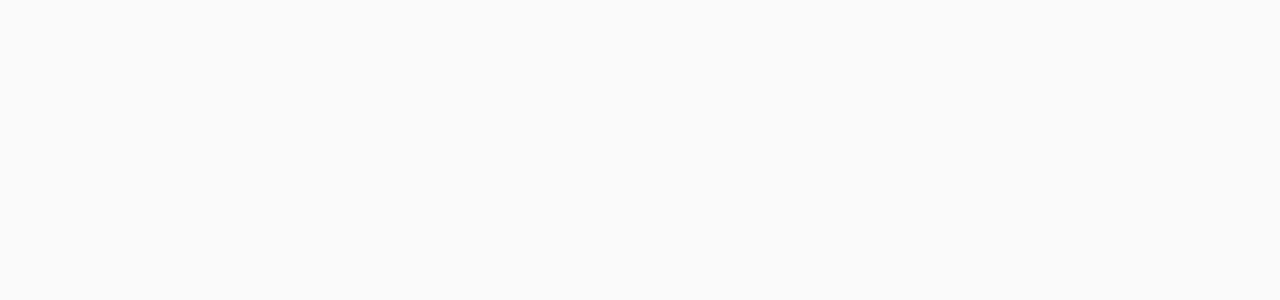
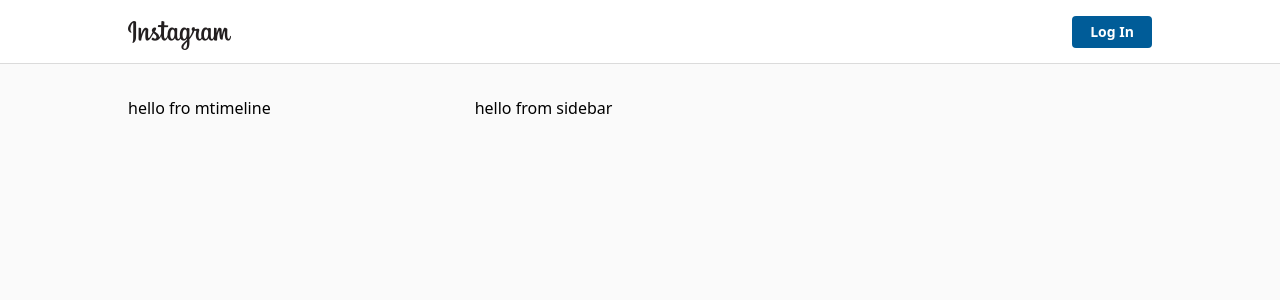
Before and after one commit to Antonio0512/Clonestagram, a React (Create React App) app in the folder frontend/: page / in a window 1280 px wide. Shown: the top 300 px of the page. Built offline with nearby package versions, Linux system fonts and the light colour scheme.

Commit message:
Adding new features - Adding Profile serializer - Adding Header.js component - Adding user and token functionality with the useLocalStorage hook

```diff
--- a/frontend/src/components/Header.js
+++ b/frontend/src/components/Header.js
@@ -1,5 +1,106 @@
-import { useLocalStorage } from "../hooks/useLocalStorage";
+import { useContext } from "react";
+import { UserContext } from "../contexts/userContext";
+import { Link, useNavigate } from "react-router-dom";
+import { DASHBOARD, REGISTER, LOGIN } from "../helpers/routes";
 
 export const Header = () => {
+    const navigate = useNavigate();
 
+    const { user, userLogout, isAuthenticated } = useContext(UserContext);
+
+    const handleLogout = () => {
+        userLogout();
+        navigate("/login");
+    };
+
+    return (
+        <header className="h-16 bg-white border-b border-gray-primary mb-8">
+            <div className="container mx-auto max-w-screen-lg h-full">
+                <div className="flex justify-between h-full">
+                    <div className="text-gray-700 text-center flex items-center align-items cursor-pointer">
+                        <h1 className="flex justify-center w-full">
+                            <Link to={DASHBOARD}>
+                                <img
+                                    src="/images/logo.png"
+                                    alt="Clonestagram"
+                                    className="mt-2 w-6/12"
+                                />
+                            </Link>
+                        </h1>
+                    </div>
+                    <div className="text-gray-700 text-center flex items-center align-items">
+                        {isAuthenticated ? (
+                            <>
+                                <Link to={DASHBOARD} aria-label="Dashboard">
+                                    <svg
+                                        className="w-8 mr-6 text-black-light cursor-pointer"
+                                        xmlns="http://www.w3.org/2000/svg"
+                                        fill="none"
+                                        viewBox="0 0 24 24"
+                                        stroke="currentColor"
+                                    >
+                                        <path
+                                            strokeLinecap="round"
+                                            strokeLinejoin="round"
+                                            strokeWidth={2}
+                                            d="M3 12l2-2m0 0l7-7 7 7M5 10v10a1 1 0 001 1h3m10-11l2 2m-2-2v10a1 1 0 01-1 1h-3m-6 0a1 1 0 001-1v-4a1 1 0 011-1h2a1 1 0 011 1v4a1 1 0 001 1m-6 0h6"
+                                        />
+                                    </svg>
+                                </Link>
+
+                                <button
+                                    type="button"
+                                    title="Sign Out"
+                                    onClick={() => {
+                                        handleLogout();
+                                    }}
+                                >
+                                    <svg
+                                        className="w-8 mr-6 text-black-light cursor-pointer"
+                                        xmlns="http://www.w3.org/2000/svg"
+                                        fill="none"
+                                        viewBox="0 0 24 24"
+                                        stroke="currentColor"
+                                    >
+                                        <path
+                                            strokeLinecap="round"
+                                            strokeLinejoin="round"
+                                            strokeWidth={2}
+                                            d="M17 16l4-4m0 0l-4-4m4 4H7m6 4v1a3 3 0 01-3 3H6a3 3 0 01-3-3V7a3 3 0 013-3h4a3 3 0 013 3v1"
+                                        />
+                                    </svg>
+                                </button>
+                                {/* {user && (
+                                    <div className="flex items-center cursor-pointer">
+                                        <Link to={`/p/${user?.username}`}>
+                                            <img
+                                                className="rounded-full h-8 w-8 flex"
+                                                src={`/images/avatars/${user?.username}.jpg`}
+                                                alt={`${user?.username} profile`}
+                                                onError={(e) => {
+                                                    e.target.src =
+                                                        DEFAULT_IMAGE_PATH;
+                                                }}
+                                            />
+                                        </Link>
+                                    </div>
+                                )} */}
+                            </>
+                        ) : (
+                            <>
+                                <Link to={LOGIN}>
+                                    <button
+                                        type="button"
+                                        className="bg-blue-medium font-bold text-sm rounded text-white w-20 h-8"
+                                    >
+                                        Log In
+                                    </button>
+                                </Link>
+                            </>
+                        )}
+                    </div>
+                </div>
+            </div>
+        </header>
+    );
 };
--- a/frontend/src/components/Sidebar.js
+++ b/frontend/src/components/Sidebar.js
@@ -1,3 +1,3 @@
 export const Sidebar = () => {
-
+    return <p>hello from sidebar</p>;
 };
--- a/frontend/src/components/Timeline.js
+++ b/frontend/src/components/Timeline.js
@@ -1,3 +1,5 @@
 export const Timeline = () => {
-
+    return (
+        <p> hello fro mtimeline</p>
+    )
 };
--- a/frontend/src/contexts/userContext.js
+++ b/frontend/src/contexts/userContext.js
@@ -5,7 +5,7 @@ import * as authService from "../services/authServices";
 export const UserContext = createContext(null);
 
 export const UserProvider = ({ children }) => {
-    const [user, setUser] = useLocalStorage("user", {});
+    const [user, setUser] = useLocalStorage("auth", null);
 
     const userRegister = async (credentials) => {
         try {
@@ -24,14 +24,16 @@ export const UserProvider = ({ children }) => {
         }
     };
 
-    // const logout = () => {
-        // setUser({});
-    // };
+    const userLogout = () => {
+        setUser(null);
+    };
 
     const userContextData = {
-        user,
+        user: user?.user,
+        isAuthenticated: user?.token,
         userRegister,
         userLogin,
+        userLogout,
     };
 
     return (
--- a/frontend/src/pages/Dashboard.js
+++ b/frontend/src/pages/Dashboard.js
@@ -11,7 +11,7 @@ export const Dashboard = () => {
     return (
         <div className="bg-gray-background">
             <Header />
-            <div className="grid">
+            <div className="grid grid-cols-3 gap-4 justify-between mx-auto max-w-screen-lg">
                 <Timeline />
                 <Sidebar />
             </div>
--- a/frontend/src/pages/Login.js
+++ b/frontend/src/pages/Login.js
@@ -1,6 +1,6 @@
 import { useContext, useEffect, useState } from "react";
 import { Link, useNavigate } from "react-router-dom";
-import { REGISTER } from "../helpers/routes";
+import { DASHBOARD, REGISTER } from "../helpers/routes";
 import { UserContext } from "../contexts/userContext";
 
 export const Login = () => {
@@ -18,7 +18,7 @@ export const Login = () => {
 
         try {
             await userLogin({ email, password });
-            navigate("/register");
+            navigate("/");
         } catch (error) {
             setEmail("");
             setPassword("");
--- a/frontend/tailwind.config.js
+++ b/frontend/tailwind.config.js
@@ -12,8 +12,8 @@ module.exports = {
                     medium: "#005c98",
                 },
                 black: {
-                    light: "005c98",
-                    faded: "#000059",
+                    light: "#262626",
+                    faded: "#00000059",
                 },
                 gray: {
                     base: "#616161",
```
Also changed, not shown: frontend/src/services/authServices.js (line endings or trailing spaces), 2 other files (tests, documents, lock files or other folders).
